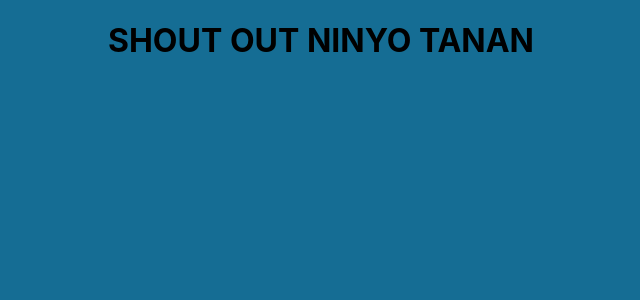
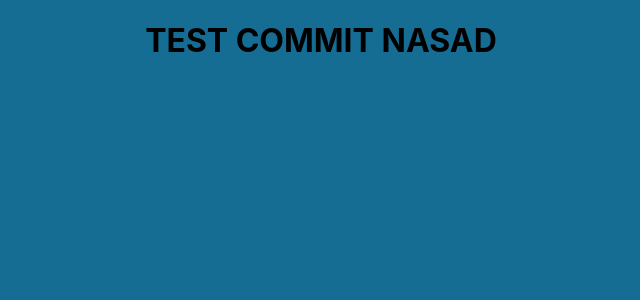
Before and after one commit to charamirez05/G5-DistributorSystem, a React (Create React App) app in the folder Client/distributorsystem/: page / in a window 1280 px wide. Shown: the top 300 px of the page, without its empty margins (319-959 px from the left). Built offline with nearby package versions, Linux system fonts and the light colour scheme.

Commit message:
test commit 2

```diff
--- a/Client/distributorsystem/src/Components/Dashboard/DashboardScreen.tsx
+++ b/Client/distributorsystem/src/Components/Dashboard/DashboardScreen.tsx
@@ -1,7 +1,7 @@
 export default function dashboard(){
     return( <div>
 
-            <h1> SHOUT OUT NINYO TANAN  </h1>
+            <h1> TEST COMMIT NASAD </h1>
 
     </div>
 )
```
